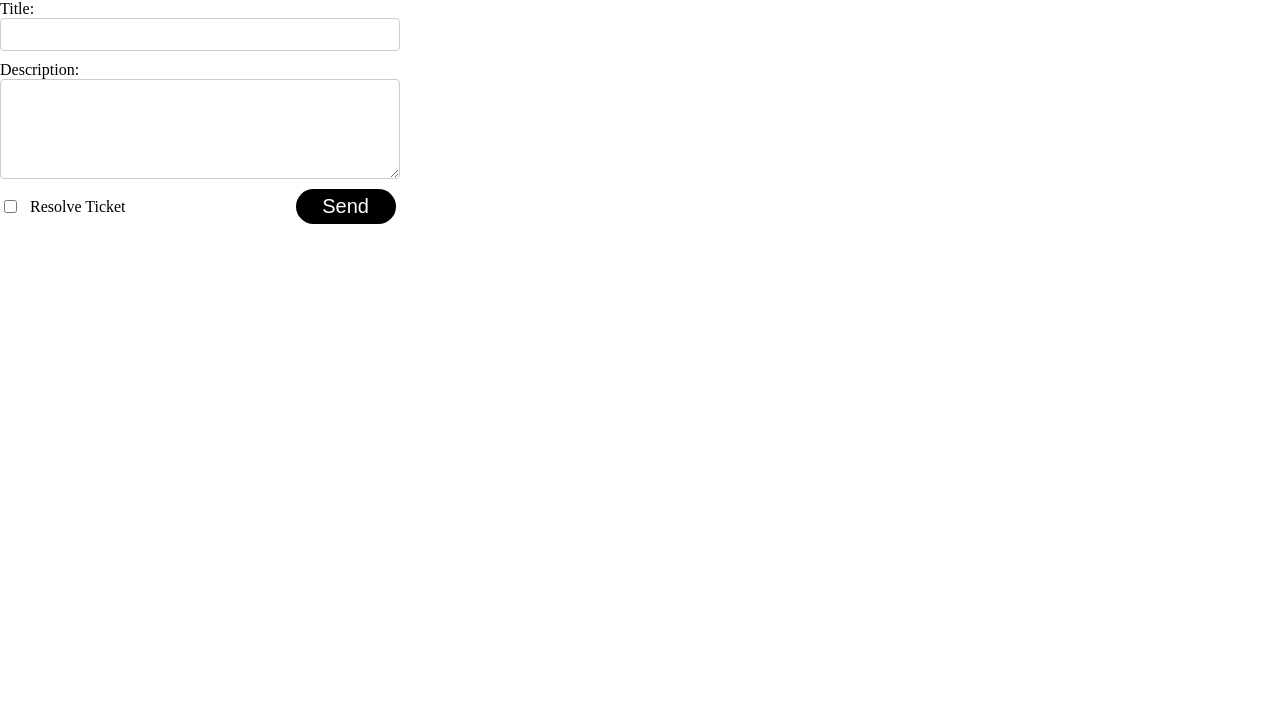
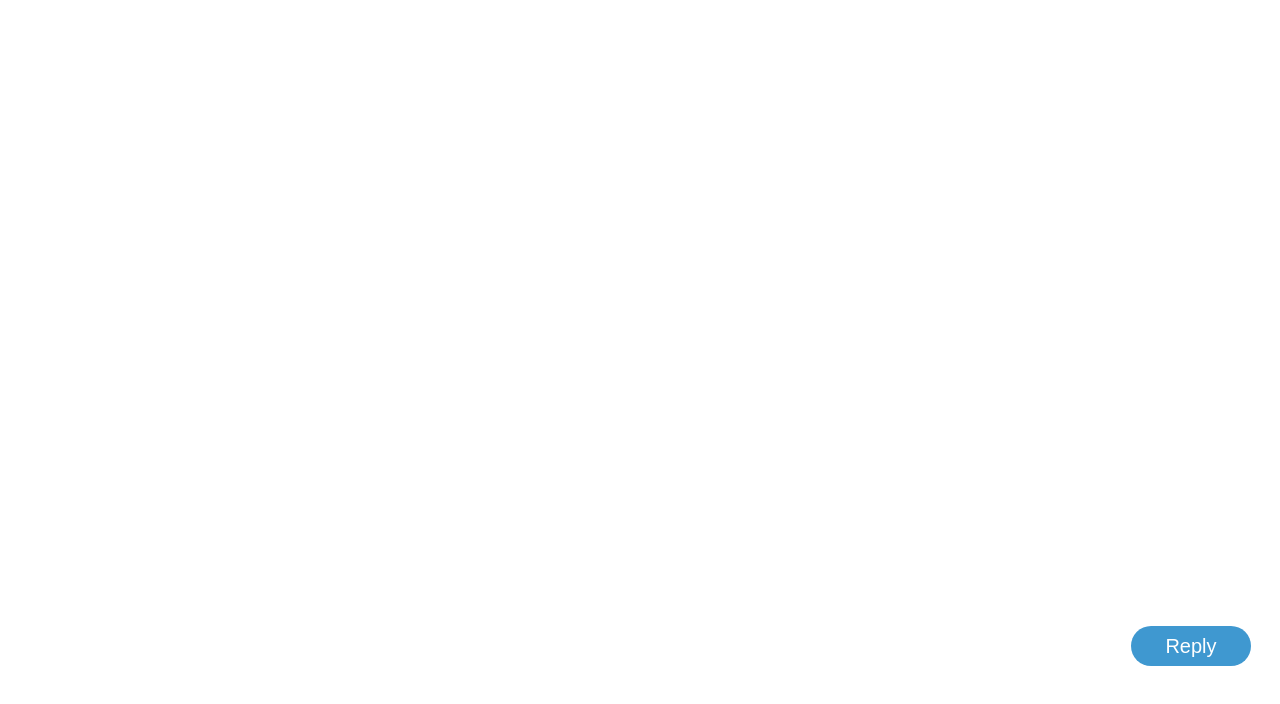
Before and after one commit to davezargar/CRM, a React (Vite) app in the folder client/: page /CustomerServicePanel in a window 1280 px wide. Shown: the top 704 px of the page. Built offline with nearby package versions, Linux system fonts and the light colour scheme.

Commit message:
fixed the styling show and display

```diff
--- a/client/src/CustomerServicePanel.jsx
+++ b/client/src/CustomerServicePanel.jsx
@@ -2,15 +2,25 @@ import "./style/CustomerServicePanel.css";
 import { useEffect, useState } from "react";
 
 export default function CustomerServicePanel() {
-    return DisplayMailWindow();
+    const [showMailWindow, setShowMailWindow] = useState(false)
+    return (
+        <div>
+            {!showMailWindow && <ReplyButtonDisplay onClick={() => setShowMailWindow(true)} />}
+            {showMailWindow && <DisplayMailWindow onClose={() => setShowMailWindow(false)} />}
+        </div>
+    )
 }
 
-export function ReplyButtonDisplay() {
-    return <div className="replyContainer"><button id="replyButton" onClick={DisplayMailWindow}>Reply</button></div>
+export function ReplyButtonDisplay({ onClick }) {
+    return <div className="replyContainer">
+        <button id="replyButton" onClick={onClick}>Reply</button>
+    </div>
 
 }
 
-function DisplayMailWindow() {
+
+
+function DisplayMailWindow({ onClose }) {
 
     const [title, setTitle] = useState("");
     const [description, setDescription] = useState("")
@@ -37,9 +47,12 @@ function DisplayMailWindow() {
     }
 
     return <div className="mainContainer">
+
+
         <form className="mailContainer" onSubmit={handleSubmit}>
 
             <div className="formRow">
+                <button className="closeButton" onClick={onClose}>X</button>
                 <label>Title: <input type="text" name="title" required value={title}
                     onChange={(e) => setTitle(e.target.value)} ></input></label>
             </div>
--- a/client/src/style/CustomerServicePanel.css
+++ b/client/src/style/CustomerServicePanel.css
@@ -2,29 +2,34 @@
     width: 120px;
     height: 40px;
     cursor: pointer;
-
+    background-color: rgb(63, 152, 208);
+    right: 20px;
 }
 
 .replyContainer {
     display: flex;
     justify-content: flex-end;
     align-self: flex-end;
-    margin-top: 600px;
+    margin-top: 596px;
+    margin-right: 29px;
 }
 
 #sendButton {
-    width: 100px;
-    height: 35px;
+    width: 120px;
+    height: 40px;
     cursor: pointer;
     margin-top: 0;
     margin-left: 160px;
+    font-family: 'Lucida Sans', 'Lucida Sans Regular', 'Lucida Grande', 'Lucida Sans Unicode', Geneva, Verdana, sans-serif;
 }
 
 .mailContainer {
-    display: flex;
-    flex-direction: column;
-    width: 100%;
-    max-width: 400px;
+    position: absolute;
+    top: 400px;
+    right: 20px;
+    padding: 8px;
+    border: 1px solid #ccc;
+    border-radius: 15px;
 }
 
 .formRow input {
@@ -37,6 +42,7 @@
 
 .mainContainer {
     display: flex;
+    position: relative;
 }
 
 .formRow {
@@ -61,3 +67,23 @@
     resize: vertical;
     min-height: 100px;
 }
+
+.closeButton {
+    width: 40px;
+    height: 20px;
+    cursor: pointer;
+    background-color: white;
+    color: black;
+    align-self: flex-end;
+    margin: 0;
+
+}
+
+label {
+    font-family: 'Segoe UI', Tahoma, Geneva, Verdana, sans-serif;
+    font-weight: 600;
+}
+
+input {
+    font-family: 'Segoe UI', Tahoma, Geneva, Verdana, sans-serif
+}
```
